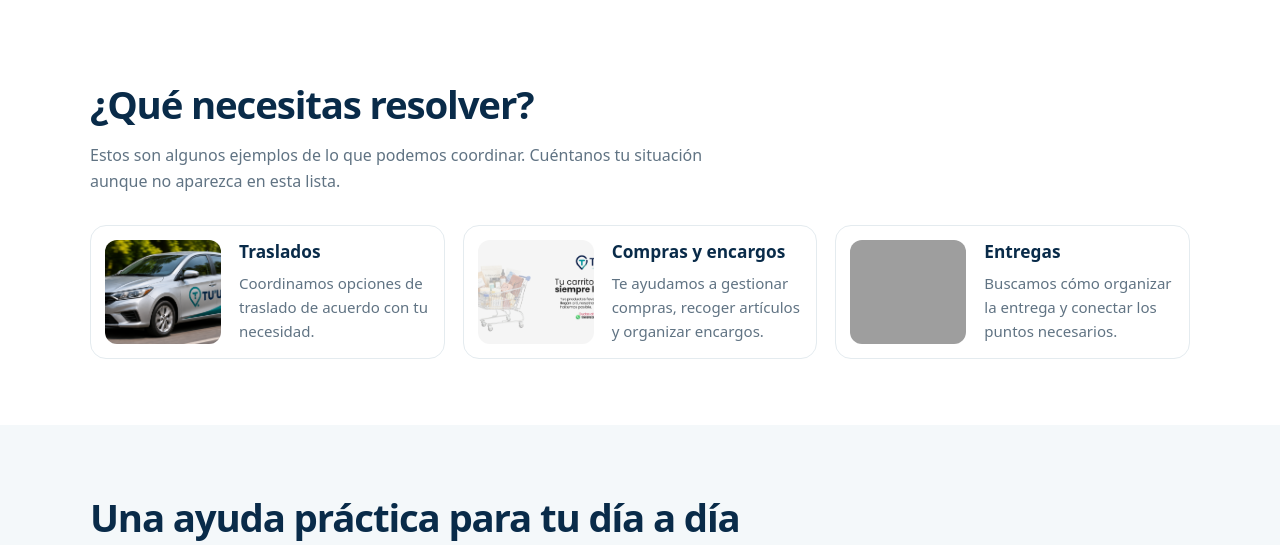
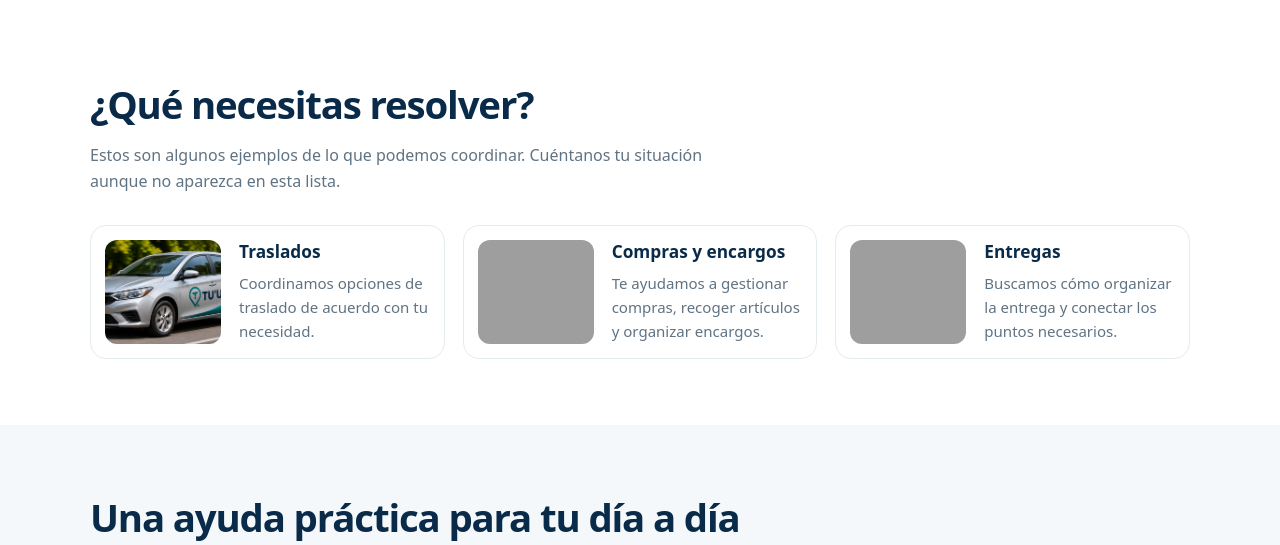
Before and after one commit to faacclocks-glitch/Tuux, a Flask app: page / in a window 1280 px wide. Shown: the part 664-1209 px from the top of the page. Run offline with Flask 3, Linux system fonts and the light colour scheme; parts of the project's set-up code (start-up, migrations or seed data) failed here and were passed over; grey boxes are pictures that could not be loaded.

Commit message:
Use approved TUUX shopping cart image

```diff
--- a/templates/index.html
+++ b/templates/index.html
@@ -33,7 +33,7 @@ body{background:#fff;color:var(--ink)}.page-content{padding:0!important}.nav,.mo
 <div class="photo"><img src="{{ url_for('static', filename='tuux-hero-aprobado.jpg.PNG') }}" alt="Familia disfrutando tiempo juntos: más tiempo para lo que importa"></div></section>
 <section class="section" id="como-ayudamos"><div class="inner"><h2>¿Qué necesitas resolver?</h2><p class="intro">Estos son algunos ejemplos de lo que podemos coordinar. Cuéntanos tu situación aunque no aparezca en esta lista.</p><div class="examples">
 <a class="example" href="https://wa.me/5215588182650?text=Hola%20Tu%27ux%2C%20quiero%20consultar%20sobre%20un%20traslado.%20Mi%20necesidad%20es%3A%20" target="_blank" rel="noopener" aria-label="Consultar sobre traslados por WhatsApp"><img src="{{ url_for('static', filename='traslados-tuux.jpg.PNG') }}" alt="Automóvil gris de TU’UX para coordinar traslados"><div class="example-copy"><h3>Traslados</h3><p>Coordinamos opciones de traslado de acuerdo con tu necesidad.</p></div></a>
-<a class="example" href="https://wa.me/5215588182650?text=Hola%20Tu%27ux%2C%20quiero%20consultar%20sobre%20una%20compra%20o%20encargo.%20Lo%20que%20necesito%20es%3A%20" target="_blank" rel="noopener" aria-label="Consultar sobre compras y encargos por WhatsApp"><img src="{{ url_for('static', filename='carrito.jpg') }}" alt="Carrito de compras con productos para gestionar encargos"><div class="example-copy"><h3>Compras y encargos</h3><p>Te ayudamos a gestionar compras, recoger artículos y organizar encargos.</p></div></a>
+<a class="example" href="https://wa.me/5215588182650?text=Hola%20Tu%27ux%2C%20quiero%20consultar%20sobre%20una%20compra%20o%20encargo.%20Lo%20que%20necesito%20es%3A%20" target="_blank" rel="noopener" aria-label="Consultar sobre compras y encargos por WhatsApp"><img src="{{ url_for('static', filename='compras-tuux.png.PNG') }}" alt="Carrito de compras con productos para gestionar encargos"><div class="example-copy"><h3>Compras y encargos</h3><p>Te ayudamos a gestionar compras, recoger artículos y organizar encargos.</p></div></a>
 <a class="example" href="https://wa.me/5215588182650?text=Hola%20Tu%27ux%2C%20quiero%20consultar%20sobre%20una%20entrega.%20Lo%20que%20necesito%20entregar%20es%3A%20" target="_blank" rel="noopener" aria-label="Consultar sobre entregas por WhatsApp"><img src="https://images.unsplash.com/photo-1607082349566-187342175e2f?auto=format&fit=crop&w=600&q=82" alt="Entrega de un paquete"><div class="example-copy"><h3>Entregas</h3><p>Buscamos cómo organizar la entrega y conectar los puntos necesarios.</p></div></a>
 </div></div></section>
 <section class="section audience" id="a-quien"><div class="inner"><h2>Una ayuda práctica para tu día a día</h2><p class="intro">No importa si necesitas resolver algo personal o apoyar la operación de tu negocio: empezamos por entender qué necesitas.</p><div class="audience-grid">
```
